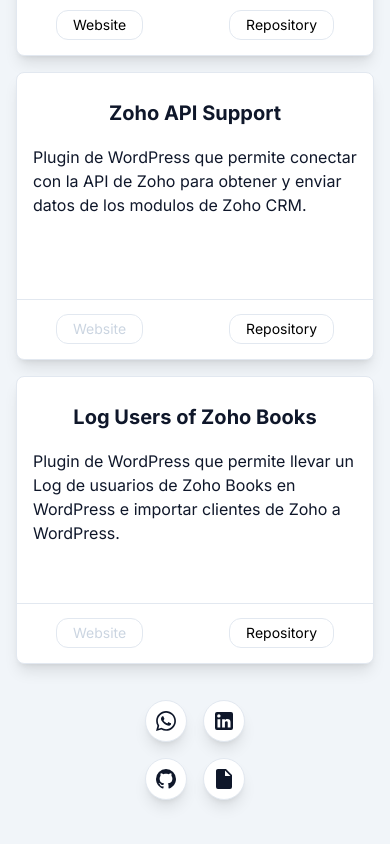
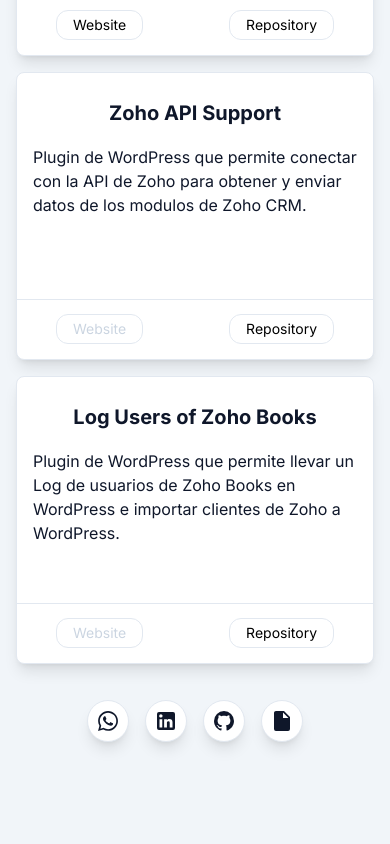
Before and after one commit to zenx5/zenx5pro, a Next.js app: page /en in a window 390 px wide. Shown: the part 1953-2797 px from the top of the page. After the commit the page ends 2775 px from the top, so only its background shows below. Built offline with nearby package versions, Linux system fonts and the light colour scheme.

Commit message:
ajustes responsive botones

```diff
--- a/src/components/ListLinks.tsx
+++ b/src/components/ListLinks.tsx
@@ -17,7 +17,7 @@
     const getByLang = (label:any) => ( typeof label === 'string' ) ? label : label[currentLang]
 
     return <>
-        <div className="grid md:grid-cols-4 grid-cols-2 md:grid-rows-1 grid-rows-4 gap-4 mt-4">
+        <div className="grid grid-cols-4 grid-rows-1 gap-4 mt-4">
             {links.map( (link,index) => <ButtonLink key={index} href={getByLang(link.url)} outlined={link?.outlined as boolean}>
                 <MdiIcon icon={link.icon} size={1} />
             </ButtonLink> )}
```
